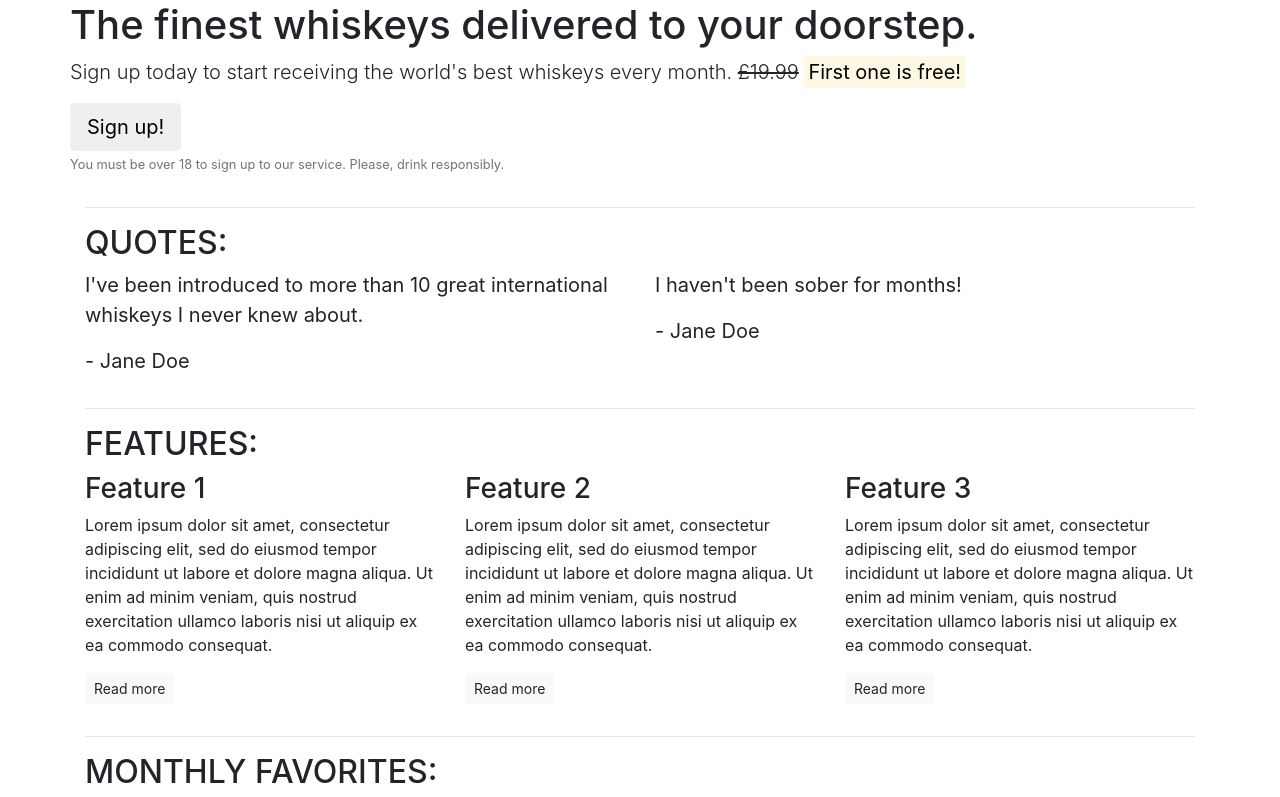
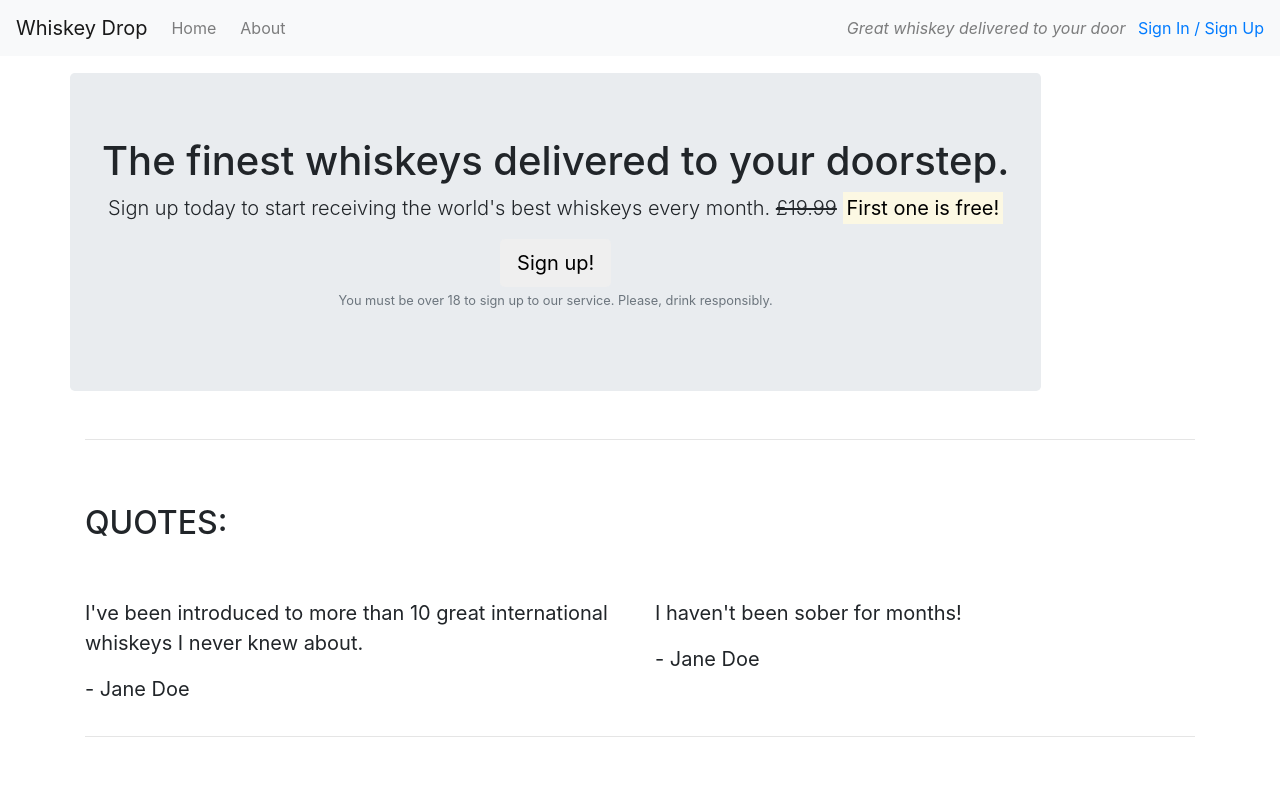
Before and after one commit to BogdanCatalin-Iacob/Whiskey-Drop, a plain HTML site: page index.html in a window 1280 px wide. Shown: the top 797 px of the page. Drawn offline with nearby package versions, Linux system fonts and the light colour scheme.

Commit message:
display update

```diff
--- a/index.html
+++ b/index.html
@@ -10,14 +10,29 @@
 </head>
 
 <body>
-    <article class="container">
+    <nav class="navbar navbar-light bg-light navbar-expand-sm">
+        <a href="/" class="navbar-brand">Whiskey Drop</a>
+        <ul class="navbar-nav mr-auto">
+            <li class="active-item mr-2"><a class="nav-link" href="/">Home</a></li>
+            <li class="nav-item mr-2"><a class="nav-link" href="/about">About</a></li>
+            <li class="nav-item mr-2 d-block d-sm-none"><a class="nav-link" href="/login">Sign In / Sign Up</a></li>
+        </ul>
+
+        <div class="d-none d-md-block">
+            <p class="navbar-text my-auto mr-2"><i>Great whiskey delivered to your door</i></p>
+            <a href="/login">Sign In / Sign Up</a>
+        </div>
+    </nav>
+    <article class="container mt-3">
         <!-- Callout -->
         <div class="row">
             <div class="col-12"></div>
-            <section class="callout">
+            <section class="callout jumbotron text-center">
                 <h1>The finest whiskeys delivered to your doorstep.</h1>
                 <p class="lead">Sign up today to start receiving the world's best whiskeys every month.
-                    <s>£19.99</s> <strong><mark>First one is free!</mark></strong></p>
+                    <s class="d-none d-sm-inline">£19.99</s>
+                    <span class="d-inline d-sm-none"><br></span>
+                    <strong><mark>First one is free!</mark></strong></p>
                 <button class="btn btn-succes btn-lg">Sign up!</button>
                 <p class="text-muted"><small>You must be over 18 to sign up to our service. Please, drink
                         responsibly.</small></p>
@@ -30,7 +45,7 @@
         <!-- Quotes -->
         <section class="blockquote">
             <div class="row">
-                <div class="col-12">
+                <div class="col-12 my-5">
                     <h2 class="text-uppercase">Quotes:</h2>
                 </div>
             </div>
@@ -55,7 +70,7 @@
         <!-- Features -->
         <section class="features">
             <div class="row">
-                <div class="col-12">
+                <div class="col-12 my-5">
                     <h2 class="text-uppercase">Features:</h2>
                 </div>
             </div>
```
